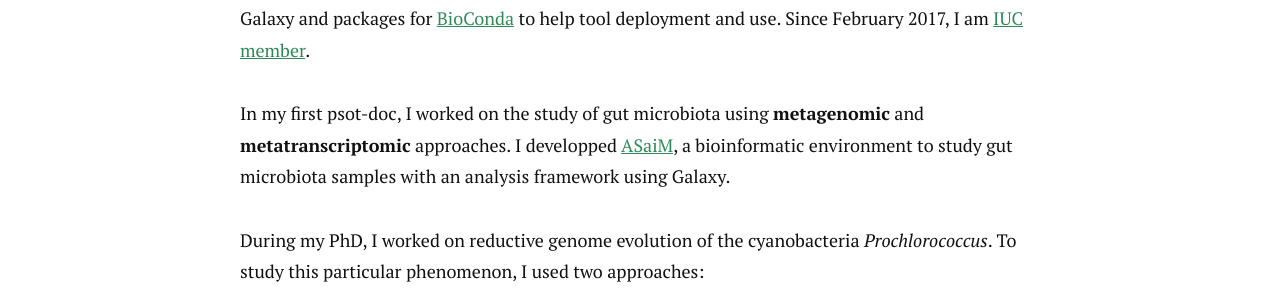
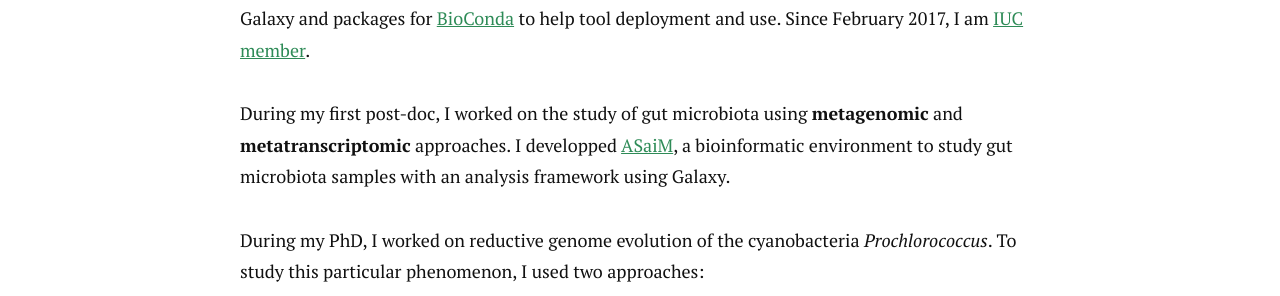
Before and after one commit to bebatut-research/bebatut-research.github.io, a Jekyll site: the page built from index.md, in a window 1280 px wide. Shown: the part 545-841 px from the top of the page. Built offline with Jekyll 4.4.1, drawn with Linux system fonts in a browser that asks for light colours; nearby versions of some CDN libraries; our own code applies the rules of GitHub Pages for plain Markdown files.

Commit message:
Fix a spelling mistake on home page

```diff
--- a/index.md
+++ b/index.md
@@ -8,7 +8,7 @@ I'm a **bioinformatician** and **computational biologist**.
 
 I am currently a post-doc in the [Freiburg Galaxy Team](http://www.bioinf.uni-freiburg.de/Galaxy/index.html?en) ([Backofen lab, Bioinformatics group](http://www.bioinf.uni-freiburg.de/index.html?en)), working on several topics (metagenomics, NGS data analyses, evolution) and giving **training**, mainly on [Galaxy](https://galaxyproject.org/) use and development of tools. I am highly involved in the development of the [Training Material repository](http://galaxyproject.github.io/training-material/) of the [Galaxy Training Network](https://new.galaxyproject.org/teach/gtn/). I am developing numerous tools for Galaxy and packages for [BioConda](http://bioconda.github.io/) to help tool deployment and use. Since February 2017, I am [IUC member](https://new.galaxyproject.org/iuc/).
 
-In my first psot-doc, I worked on the study of gut microbiota using **metagenomic** and **metatranscriptomic** approaches. I developped [ASaiM](http://asaim.github.io/), a bioinformatic environment to study gut microbiota samples with an analysis framework using Galaxy.
+During my first post-doc, I worked on the study of gut microbiota using **metagenomic** and **metatranscriptomic** approaches. I developped [ASaiM](http://asaim.github.io/), a bioinformatic environment to study gut microbiota samples with an analysis framework using Galaxy.
 
 During my PhD, I worked on reductive genome evolution of the cyanobacteria *Prochlorococcus*. To study this particular phenomenon, I used two approaches:
 
```
